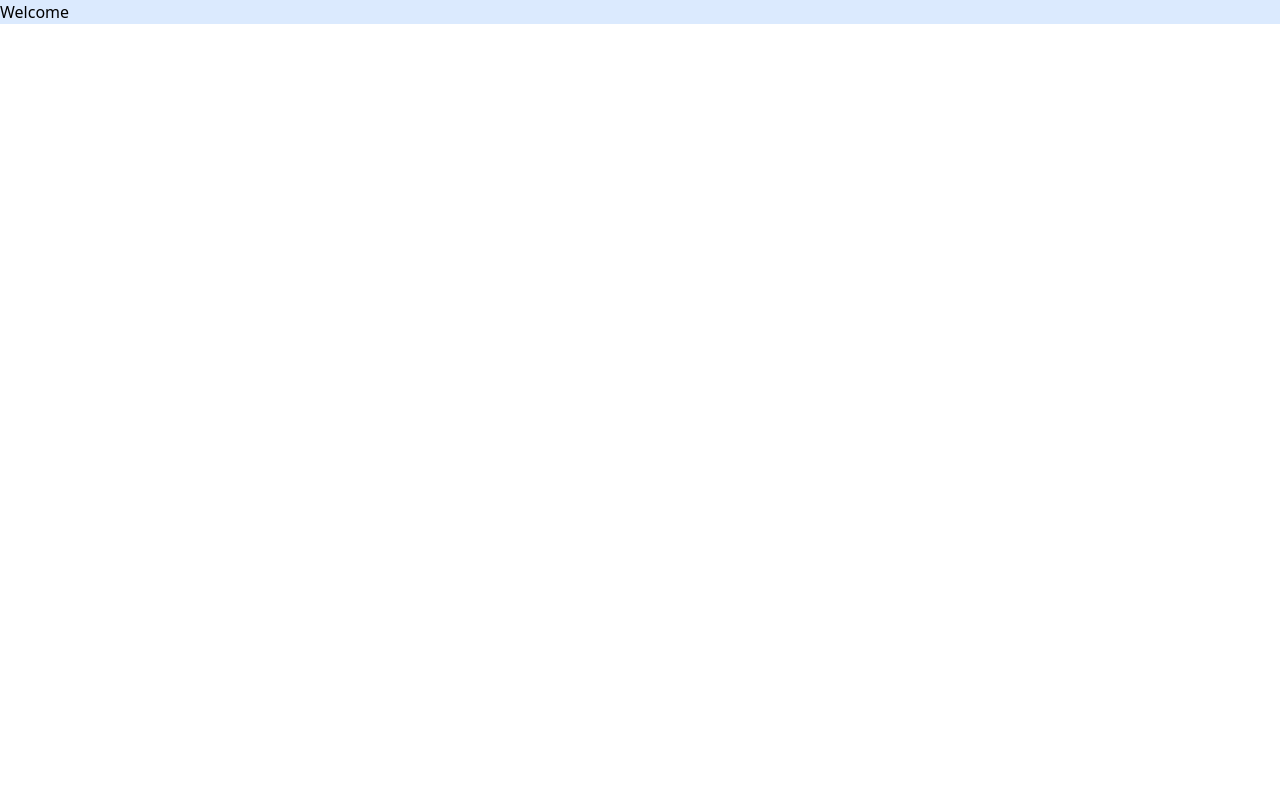
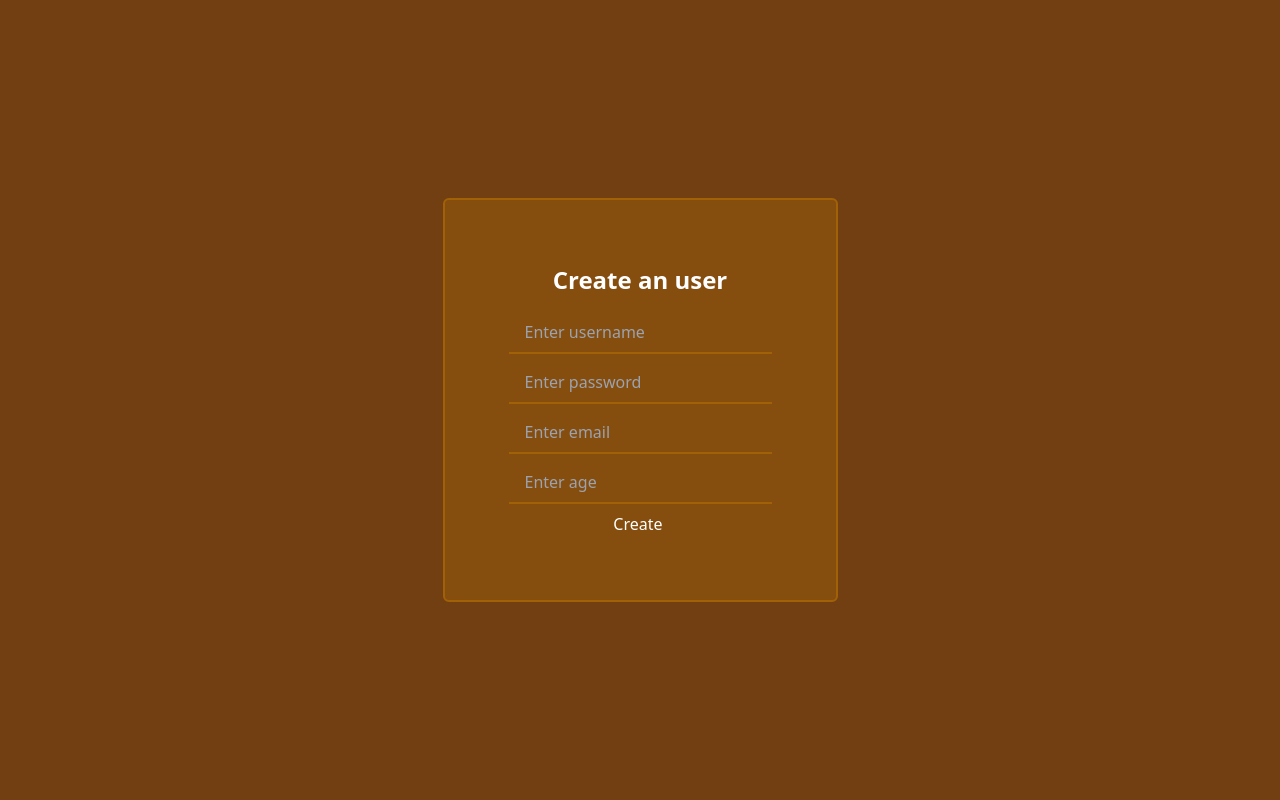
Before and after one commit to qaisersofficial/Practice-Authentication-and-Authorization-JWT-MongoDB-, a Node server app: page / in a window 1280 px wide. Run offline with Node 20, Linux system fonts and the light colour scheme; some libraries are stand-ins or nearby versions.

Commit message:
Update index view to include user creation form with styling

```diff
--- a/views/index.ejs
+++ b/views/index.ejs
@@ -6,7 +6,18 @@
     <title>Auth</title>
     <script src="https://cdn.tailwindcss.com"></script>
 </head>
-<body>
-    <h1 class="bg-blue-100">Welcome</h1>
+<body class="text-white">
+<div class="w-full h-screen bg-yellow-900 flex flex-col justify-center items-center">
+    <div class="h-fit p-16 border-2 border-yellow-700 rounded-md bg-yellow-800">
+        <h1 class="text-2xl font-bold text-center font-sans mb-4">Create an user</h1>
+        <form action="/create" method="post" class="flex flex-col">
+            <input class="px-4 py-2 mb-2  bg-transparent border-b-2 border-yellow-700 focus:outline-none" type="text" placeholder="Enter username" name="username" >
+            <input class="px-4 py-2 mb-2  bg-transparent border-b-2 border-yellow-700 focus:outline-none" type="password" placeholder="Enter password" name="password" >
+            <input class="px-4 py-2 mb-2  bg-transparent border-b-2 border-yellow-700 focus:outline-none" type="email" placeholder="Enter email" name="email" >
+            <input class="px-4 py-2 mb-2  bg-transparent border-b-2 border-yellow-700 focus:outline-none" type="number" placeholder="Enter age" name="age" >
+            <input  type="submit" value="Create " >
+        </form>
+    </div>
+</div>
 </body>
 </html>
```
